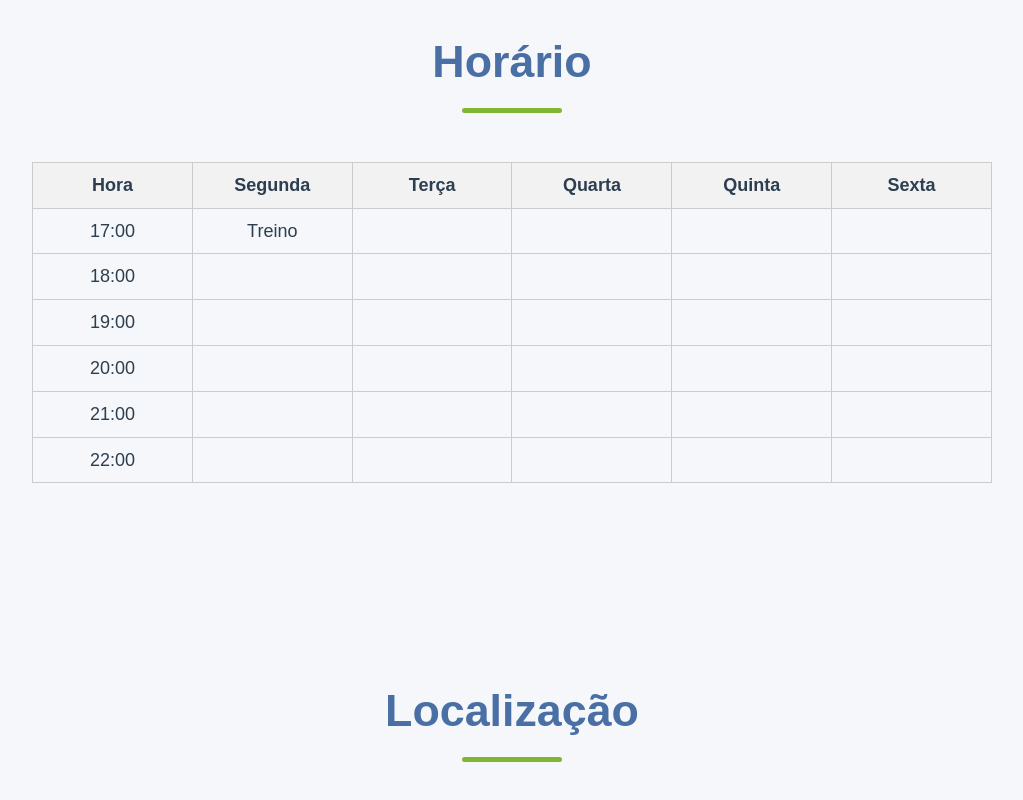
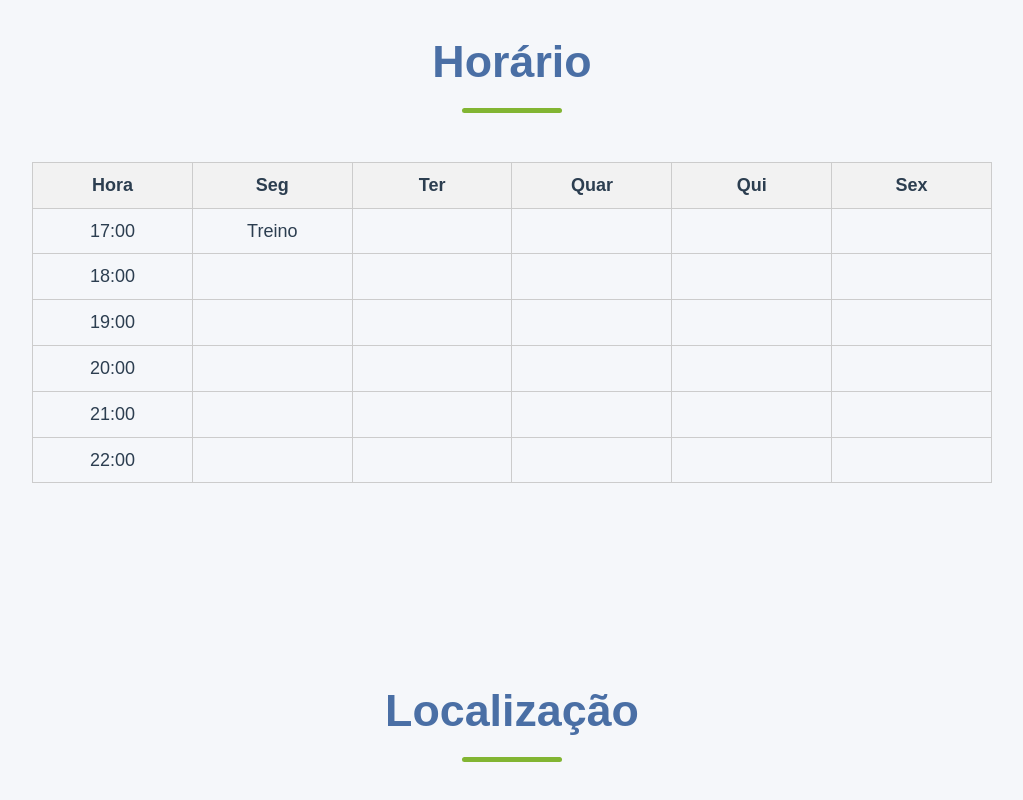
Before and after one commit to CTMAAAMORIM/CTMA_AAAMOR, a plain HTML site: page index.html in a window 1280 px wide. Shown: the part 8005-8805 px from the top of the page, without its empty margins (128-1151 px from the left). Drawn offline with Linux system fonts and the light colour scheme.

Commit message:
alteração dias da semana

```diff
--- a/index.html
+++ b/index.html
@@ -1072,7 +1072,7 @@
             });
         });
     </script>
-<section id="horarios"><h2>Horário</h2><table class="schedule-table"><thead><tr><th>Hora</th><th>Segunda</th><th>Terça</th><th>Quarta</th><th>Quinta</th><th>Sexta</tr></thead><tbody><tr><td>17:00</td><td>Treino</td><td></td><td></td><td></td><td></td></tr><tr><td>18:00</td><td></td><td></td><td></td><td></td><td></td></tr><tr><td>19:00</td><td></td><td></td><td></td><td></td><td></td></tr><tr><td>20:00</td><td></td><td></td><td></td><td></td><td></td></tr><tr><td>21:00</td><td></td><td></td><td></td><td></td><td></td></tr><tr><td>22:00</td><td></td><td></td><td></td><td></td><td></td></tr></tbody></table></section><section id="localizacao"><h2>Localização</h2><iframe allowfullscreen="True" height="300" loading="lazy" src="https://www.google.com/maps?q=Rua+da+Escola+C%2BS,+Lourosa,+Portugal&amp;output=embed" style="border:0;" width="100%"></iframe></section><section id="contato"><h2 id="contato-title">Contato</h2><div class="contato-container"><div class="contato-info">
+<section id="horarios"><h2>Horário</h2><table class="schedule-table"><thead><tr><th>Hora</th><th>Seg</th><th>Ter</th><th>Quar</th><th>Qui</th><th>Sex</tr></thead><tbody><tr><td>17:00</td><td>Treino</td><td></td><td></td><td></td><td></td></tr><tr><td>18:00</td><td></td><td></td><td></td><td></td><td></td></tr><tr><td>19:00</td><td></td><td></td><td></td><td></td><td></td></tr><tr><td>20:00</td><td></td><td></td><td></td><td></td><td></td></tr><tr><td>21:00</td><td></td><td></td><td></td><td></td><td></td></tr><tr><td>22:00</td><td></td><td></td><td></td><td></td><td></td></tr></tbody></table></section><section id="localizacao"><h2>Localização</h2><iframe allowfullscreen="True" height="300" loading="lazy" src="https://www.google.com/maps?q=Rua+da+Escola+C%2BS,+Lourosa,+Portugal&amp;output=embed" style="border:0;" width="100%"></iframe></section><section id="contato"><h2 id="contato-title">Contato</h2><div class="contato-container"><div class="contato-info">
 <p><strong>Email:</strong> ctmaaamorim@gmail.com</p>
 <p><strong>Telefone:</strong> +351 912 949 109</p>
 <p><strong>Morada:</strong> Rua da Escola C+S, nº175, 4535-082 Lourosa, Portugal</p>
```
